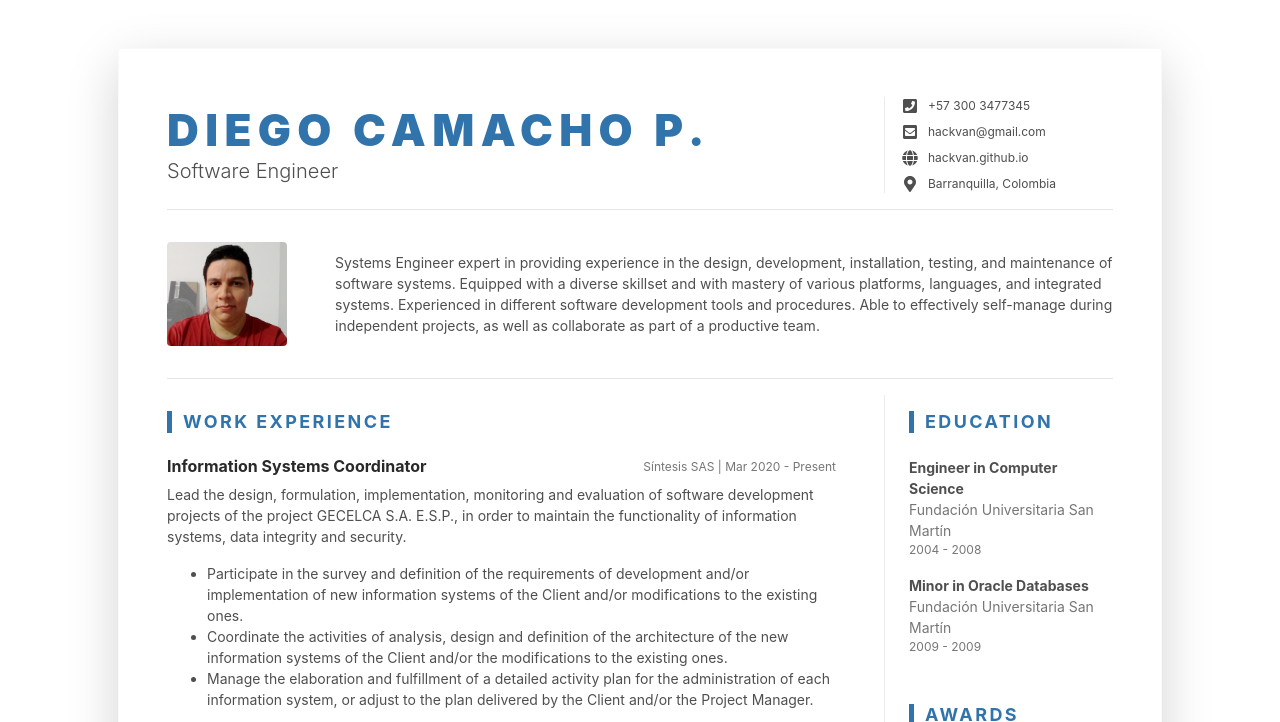
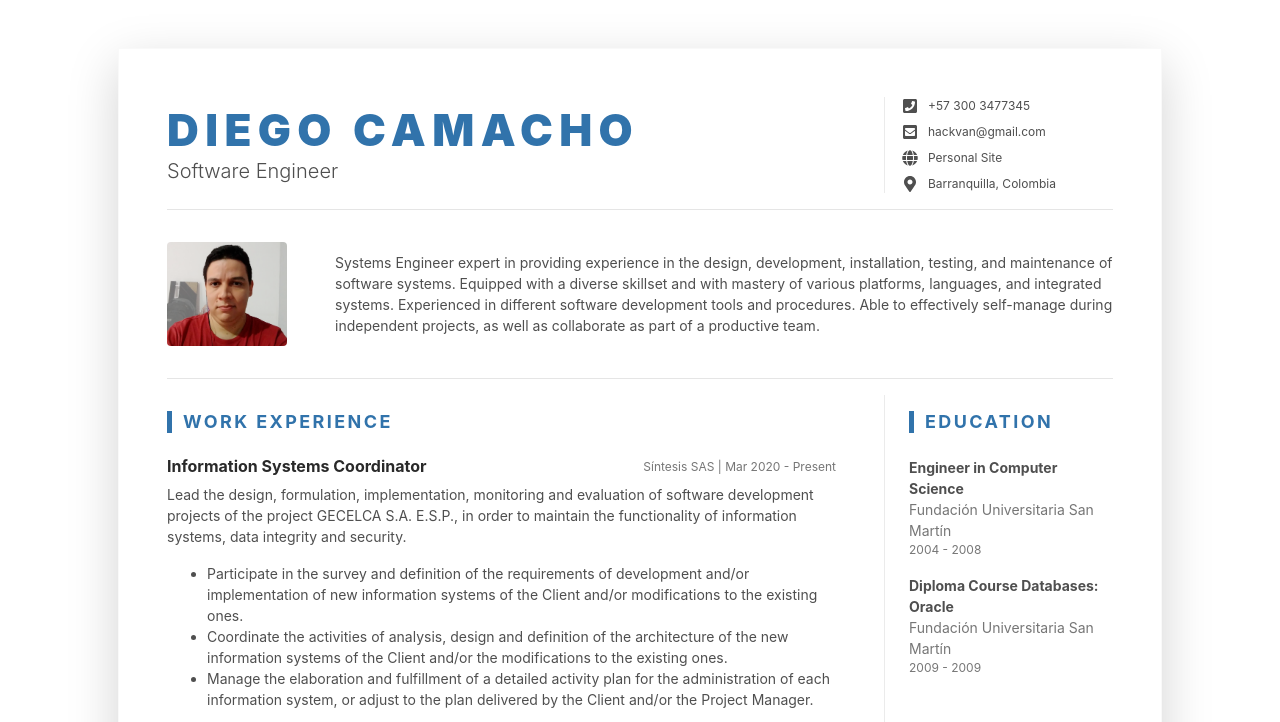
Before and after one commit to hackvan/hackvan.github.io, a plain HTML site: page index.html in a window 1280 px wide. Shown: the top 722 px of the page. Drawn offline with Linux system fonts and the light colour scheme.

Commit message:
Modify Minor Course and fix telephone link

```diff
--- a/index.html
+++ b/index.html
@@ -42,7 +42,7 @@
 
 
                         <div class="resume-title col-12 col-md-6 col-lg-8 col-xl-9">
-                            <h2 class="resume-name mb-0 text-uppercase">Diego Camacho P.</h2>
+                            <h2 class="resume-name mb-0 text-uppercase">Diego Camacho</h2>
                             <div class="resume-tagline mb-3 mb-md-0">Software Engineer</div>
                         </div>
 
@@ -53,11 +53,11 @@
                         <div class="resume-contact col-12 col-md-6 col-lg-4 col-xl-3">
                             <ul class="list-unstyled mb-0">
 
-                                <li class="mb-2"><i class="fas fa-phone-square fa-fw fa-lg mr-2"></i><a class="resume-link" href="tel:#">&#43;57 300 3477345</a></li>
+                                <li class="mb-2"><i class="fas fa-phone-square fa-fw fa-lg mr-2"></i><a class="resume-link" href="tel:&#43;573003477345">&#43;57 300 3477345</a></li>
 
                                 <li class="mb-2"><i class="fas fa-envelope-square fa-fw fa-lg mr-2"></i><a class="resume-link" href="mailto:hackvan@gmail.com">hackvan@gmail.com</a></li>
 
-                                <li class="mb-2"><i class="fas fa-globe fa-fw fa-lg mr-2"></i><a class="resume-link" href="https://hackvan.github.io/">hackvan.github.io</a></li>
+                                <li class="mb-2"><i class="fas fa-globe fa-fw fa-lg mr-2"></i><a class="resume-link" href="https://hackvan.github.io/">Personal Site</a></li>
 
                                 <li class="mb-0"><i class="fas fa-map-marker-alt fa-fw fa-lg mr-2"></i>Barranquilla, Colombia</li>
                             </ul>
@@ -301,7 +301,7 @@
                                     </li>
 
                                     <li class="mb-3">
-                                        <div class="resume-degree font-weight-bold">Minor in Oracle Databases</div>
+                                        <div class="resume-degree font-weight-bold">Diploma Course Databases: Oracle</div>
                                         <div class="resume-degree-org text-muted">Fundación Universitaria San Martín</div>
                                         <div class="resume-degree-time text-muted">2009 - 2009</div>
                                     </li>
@@ -356,6 +356,8 @@
                                         <li class="mb-2">JavaScript / Node.js</li>
 
                                         <li class="mb-2">Oracle / PostgreSQL</li>
+
+                                        <li class="mb-2">Git / Github</li>
 
                                         <li class="mb-2">Object-oriented design</li>
 
```
Also changed, not shown: 1 other file.
